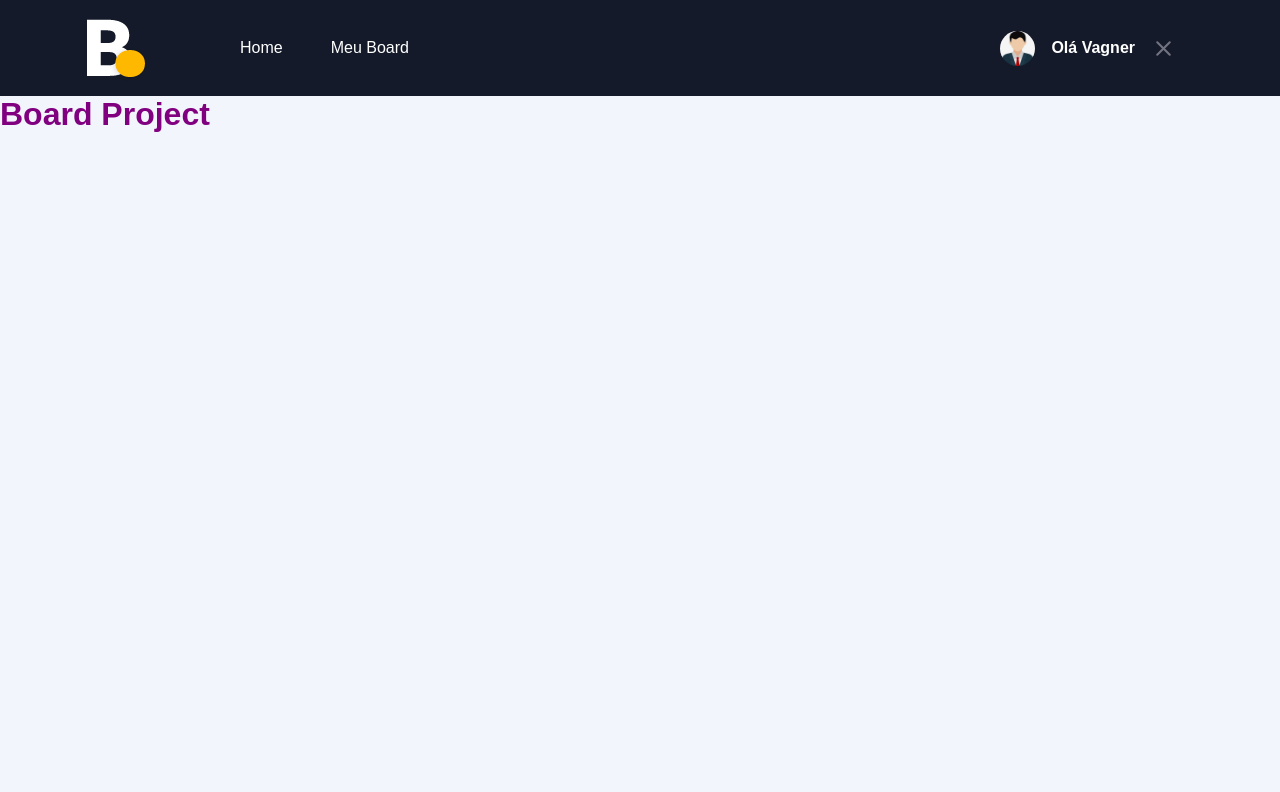
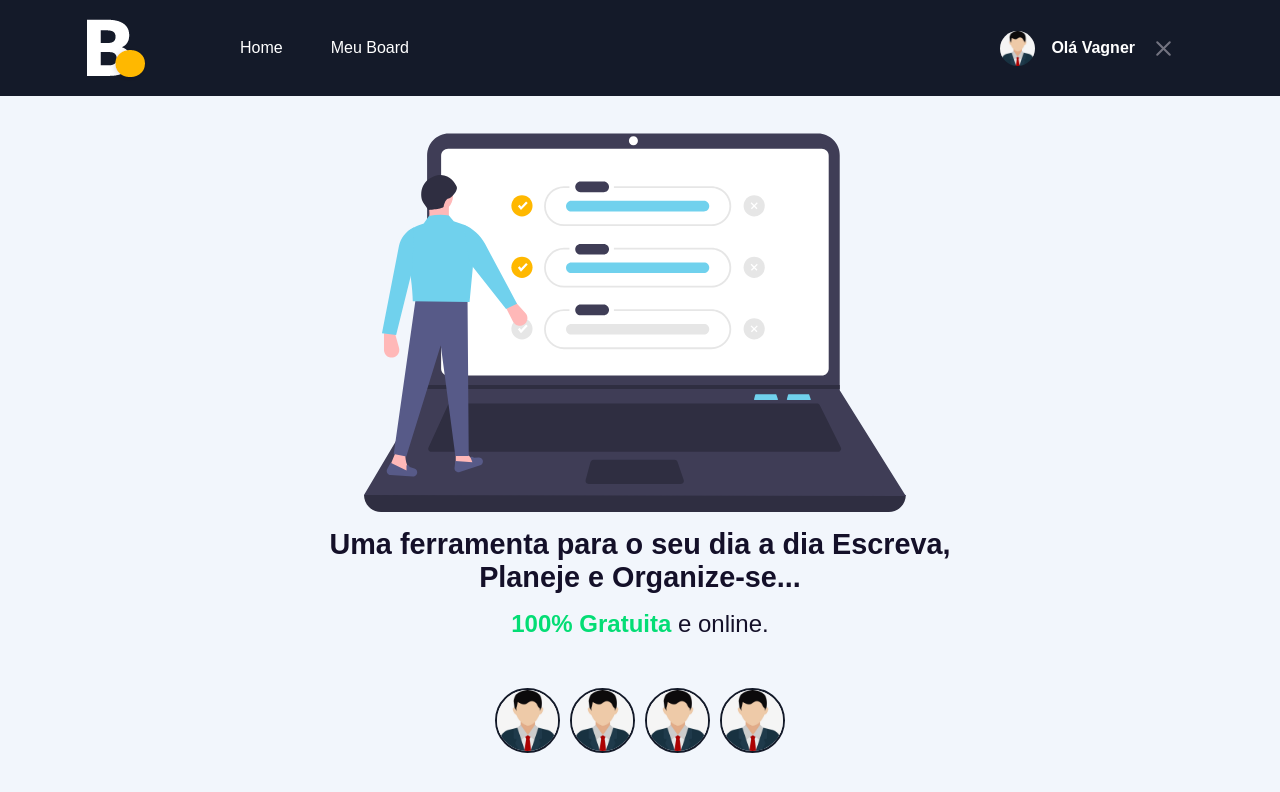
Before and after one commit to vdso10/board, a Next.js app: page / in a window 1280 px wide. Shown: the top 792 px of the page. Built offline with nearby package versions, Linux system fonts and the light colour scheme.

Commit message:
Commit 3 - Criando pagina login

```diff
--- a/src/pages/index.tsx
+++ b/src/pages/index.tsx
@@ -7,9 +7,25 @@ export default function Home() {
       <Head>
         <title>Board - Organizando suas tarefas</title>
       </Head>
-      <div>
-        <h1 className={styles.title}>Board Project</h1>
-      </div>
+      <main className={styles.contentContainer}>
+        <img src='/images/board-user.svg' alt='Ferramenta board' />
+
+        <section className={styles.callToAction}>
+          <h1>Uma ferramenta para o seu dia a dia Escreva, Planeje e Organize-se...</h1>
+          <p>
+            <span>100% Gratuita</span> e online.
+          </p>
+        </section>
+
+        <div className={styles.donaters}>
+
+          <img src='/images/user.jpg' alt='Imagem apoiadores' />
+          <img src='/images/user.jpg' alt='Imagem apoiadores' />
+          <img src='/images/user.jpg' alt='Imagem apoiadores' />
+          <img src='/images/user.jpg' alt='Imagem apoiadores' />
+        </div>
+
+      </main>
 
     </>
 
--- a/src/styles/styles.module.scss
+++ b/src/styles/styles.module.scss
@@ -1,4 +1,72 @@
+.contentContainer{
+    max-width: 1120px;
+    margin: 0 auto;
+    padding: 0 2rem;
 
-.title{
-    color: purple;
+    display: flex;
+    align-items: center;
+    justify-content: center;
+    flex-direction: column;
+
+    img{
+        margin-top: 2rem;
+    }
+
 }
+
+.callToAction{
+    max-width: 700px;
+
+    h1{
+        font-size: 1.8rem;
+        margin-top: 1rem;
+        font-weight: bold;
+        text-align: center;
+        color: #141029;
+    }
+
+    p{
+        margin-top: 1rem;
+        font-size: 1.5rem;
+        text-align: center;
+        color: #141029;
+    }
+
+    span{
+        color: #04dd75;
+        font-weight: bold;
+    }
+
+}
+
+.donaters{
+
+    display: flex;
+    justify-content: center;
+    flex-wrap: wrap;
+    margin-bottom: 1.5rem;
+
+    p{
+        color: #141a29;
+        text-align: center;
+    }
+
+    img{
+        margin-top: 50px;
+        width: 65px;
+        height: 65px;
+        border-radius: 50%;
+        border: 2px solid #141a29;
+        transition: all 0.2s;
+
+        + img{
+            margin-left: 10px;
+        }
+    }
+
+    img:hover{
+        transform: scale(1.2);
+    }
+
+
+}
```
Also changed, not shown: src/pages/board/index.tsx (added, +9 -0 lines), src/pages/board/style.module.scss (added).
